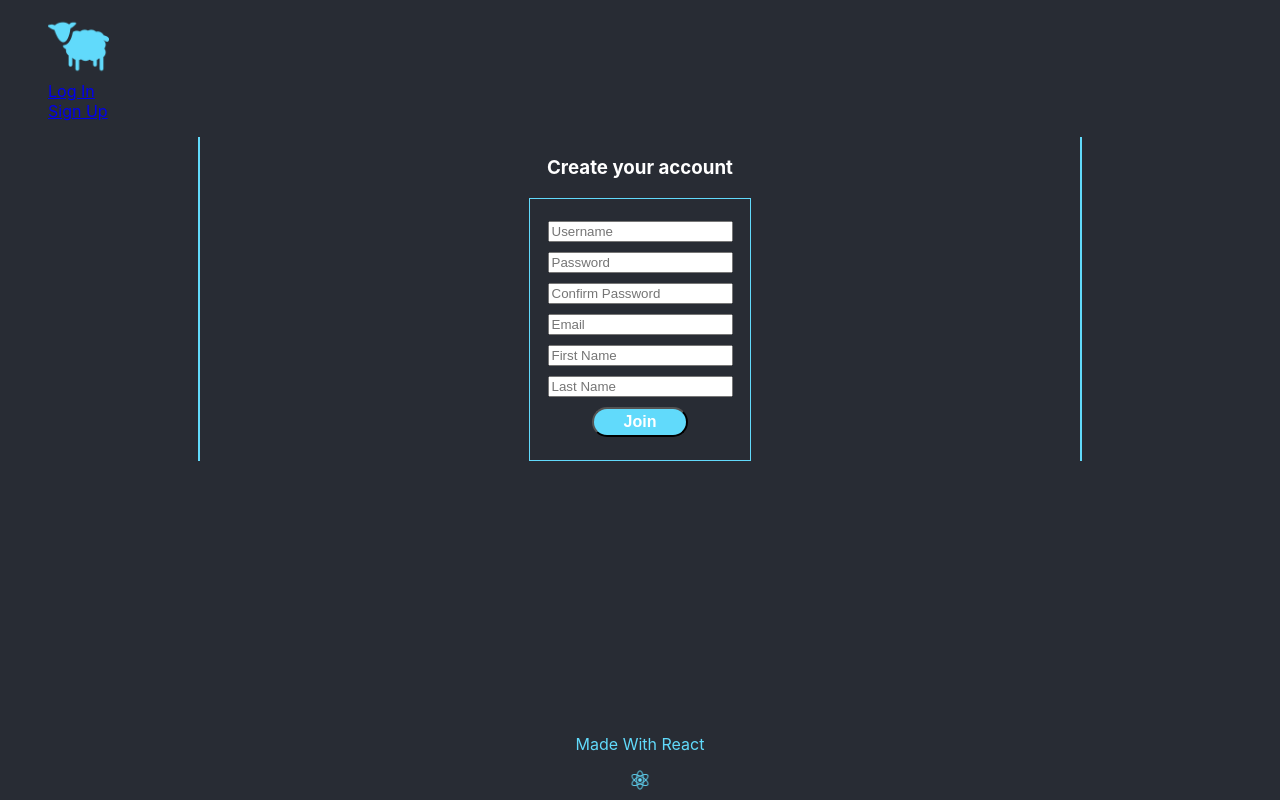
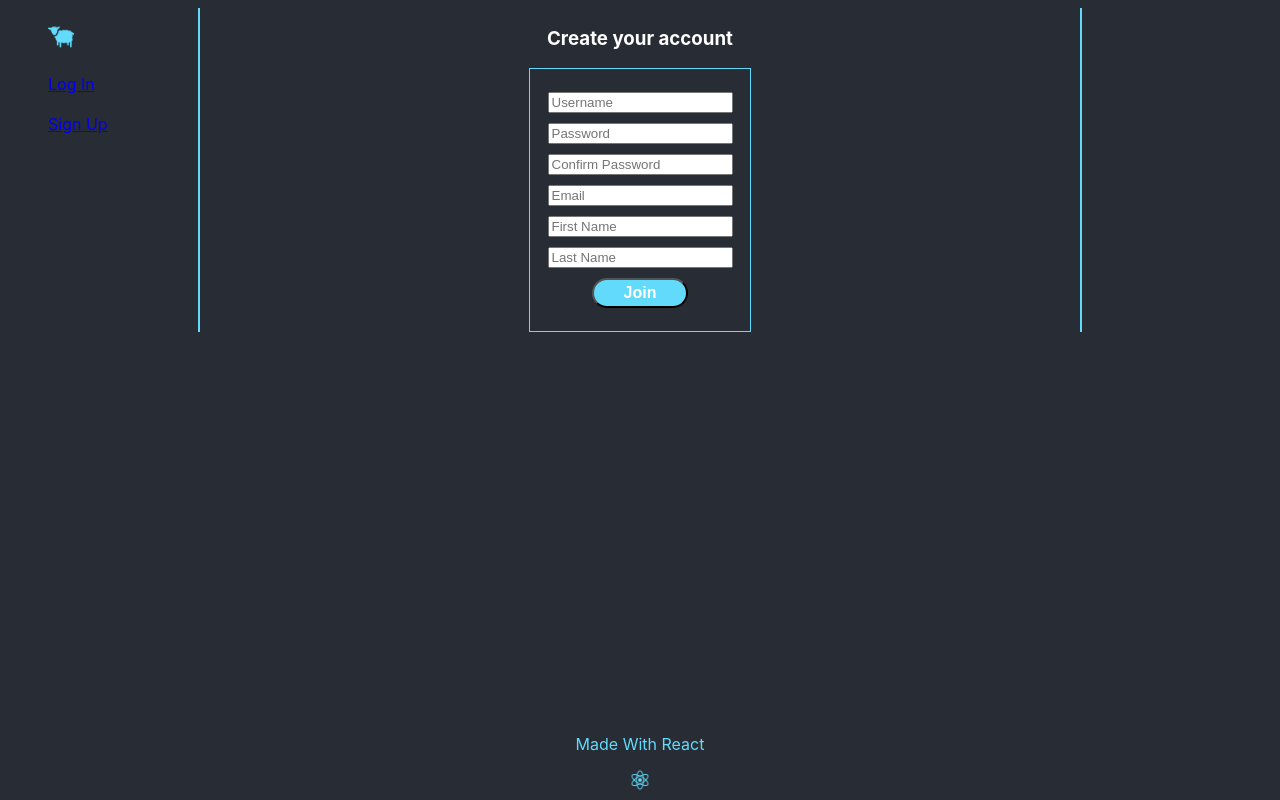
Before and after one commit to Lukas-Roberts/blather, a React (Create React App) app in the folder frontend/: page /signup in a window 1280 px wide. Built offline with nearby package versions, Linux system fonts and the light colour scheme.

Commit message:
moved some styles to app.css

```diff
--- a/frontend/public/index.html
+++ b/frontend/public/index.html
@@ -27,7 +27,6 @@
     <title>React App</title>
   </head>
   <body>
-    <noscript>You need to enable JavaScript to run this app.</noscript>
     <div id="root"></div>
     <footer class="App-footer">
       <p class="footer-p">
--- a/frontend/src/App.js
+++ b/frontend/src/App.js
@@ -14,8 +14,8 @@ import NavBar from './components/NavBar'
 function App() {
   return (
     <Router>
+      <NavBar/>
       <div className="App">
-        <NavBar/>
         <Switch>
           <Route exact path='/'>
             <LandingContainer />
--- a/frontend/src/components/Login/LoginForm.js
+++ b/frontend/src/components/Login/LoginForm.js
@@ -1,7 +1,6 @@
 import React, { Component } from 'react';
 import '../../css/SignupLogin.css';
 import { loginUser } from '../../actions/loginActions';
-import { clearUser } from '../../actions/userActions'
 import { connect } from 'react-redux';
 import { Redirect } from 'react-router-dom';
 
--- a/frontend/src/components/NavBar.js
+++ b/frontend/src/components/NavBar.js
@@ -2,20 +2,21 @@ import React from 'react';
 import { NavLink } from 'react-router-dom';
 import { connect } from 'react-redux';
 import sheep from '../sheep.png'
+import '../css/NavBar.css'
 
 const NavBar = (props) => {
     return (
         <div className='navbar'>
             {props.loggedIn ?
                 <ul>
-                    <NavLink to='/home'><img src={sheep} alt='sheep' className='logo'/></NavLink><br/>
-                    <NavLink to='/home'>Profile</NavLink>
+                    <li><NavLink to='/home'><img src={sheep} alt='sheep' className='logo'/></NavLink></li><br/>
+                    <li><NavLink to='/home'>Profile</NavLink></li>
                 </ul>
                 :
                 <ul>
-                    <NavLink to='/'><img src={sheep} alt='sheep' className='logo'/></NavLink><br/>
-                    <NavLink to='/login'>Log In</NavLink><br/>
-                    <NavLink to='/signup'>Sign Up</NavLink>
+                    <li><NavLink to='/'><img src={sheep} alt='sheep' className='logo'/></NavLink></li><br/>
+                    <li><NavLink to='/login'>Log In</NavLink></li><br/>
+                    <li><NavLink to='/signup'>Sign Up</NavLink></li>
                 </ul>
             }
         </div>
--- a/frontend/src/css/App.css
+++ b/frontend/src/css/App.css
@@ -9,6 +9,12 @@ footer {
   align-items: center;
   justify-content: center;
   padding-bottom: 10px;
+}
+
+.App {
+  margin: 0 15%;
+  border-left: 2px solid #61dafb;
+  border-right: 2px solid #61dafb;
 }
 
 .App-logo {
--- a/frontend/src/css/HomeContainer.css
+++ b/frontend/src/css/HomeContainer.css
@@ -0,0 +1,8 @@
+.home {
+    text-align: center;
+    background-color: #282c34;
+    display: flex;
+    flex-direction: column;
+    align-items: center;
+    justify-content: center;
+}
--- a/frontend/src/css/LandingContainer.css
+++ b/frontend/src/css/LandingContainer.css
@@ -1,7 +1,4 @@
 .landing {
-    margin: 0 15%;
-    border-left: 2px solid #61dafb;
-    border-right: 2px solid #61dafb;
     text-align: center;
     background-color: #282c34;
     display: flex;
--- a/frontend/src/css/NavBar.css
+++ b/frontend/src/css/NavBar.css
@@ -0,0 +1,8 @@
+.navbar {
+    float: left;
+    position: absolute;
+}
+
+ul {
+    list-style-type: none;
+}
--- a/frontend/src/css/SignupLogin.css
+++ b/frontend/src/css/SignupLogin.css
@@ -1,14 +1,10 @@
 .signup, .login {
     text-align: center;
     background-color: #282c34;
-    height: flex;
     display: flex;
     flex-direction: column;
     align-items: center;
     justify-content: center;
-    border-left: 2px solid #61dafb;
-    border-right: 2px solid #61dafb;
-    margin: 0 15%;
 }
 
 form {
--- a/frontend/src/reducers/loginReducer.js
+++ b/frontend/src/reducers/loginReducer.js
@@ -2,17 +2,21 @@ import {
     SET_USER,
     CLEAR_USER
 } from '../actionTypes/index';
-import { Redirect } from 'react-router-dom/cjs/react-router-dom.min';
 
 export default function loginReducer(state= {user: null, loggedIn:false}, action) {
     switch(action.type) {
         case SET_USER:
             if(action.payload.user){
                return {
-                ...state,
-                user: action.payload.user,
-                loggedIn: true
+                    ...state,
+                    user: action.payload.user,
+                    loggedIn: true
+                }
             }
+            else {
+                return {
+                    ...state
+                }
             }
 
         case CLEAR_USER:
```
